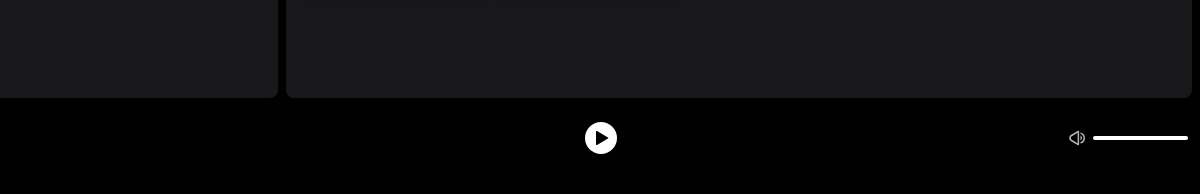
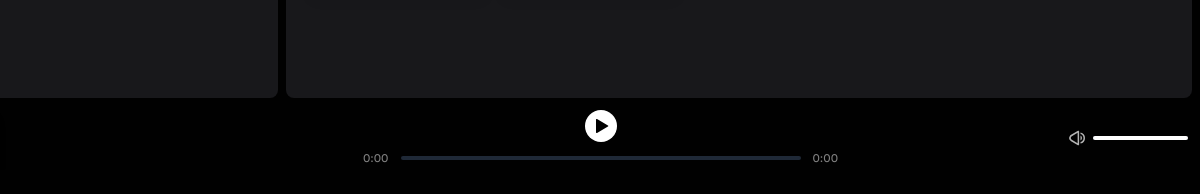
Before and after one commit to Callm3thebreeze/spotify-astro-clone, an Astro site: page / in a window 1280 px wide. Shown: the part 606-800 px from the top of the page, 80-1280 px from the left. Built offline with nearby package versions, Linux system fonts and the light colour scheme; Astro itself is replaced by a stand-in of ours.

Commit message:
song control working

```diff
--- a/src/components/Player.jsx
+++ b/src/components/Player.jsx
@@ -75,6 +75,56 @@ const CurrentSong = ({ image, title, artists }) => {
         <h3 className="font-semibold text-sm block">{title}</h3>
         <span className="text-xs opacity-80">{artists?.join(", ")}</span>
       </div>
+    </div>
+  );
+};
+
+const SongControl = ({ audio }) => {
+  const [currentTime, setCurrentTime] = useState(0);
+
+  useEffect(() => {
+    audio.current.addEventListener("timeupdate", handleTimeUpdate);
+
+    return () => {
+      audio.current.removeEventListener("timeupdate", handleTimeUpdate);
+    };
+  }, []);
+
+  const handleTimeUpdate = () => {
+    setCurrentTime(audio.current.currentTime);
+  };
+
+  const formatTime = (time) => {
+    if (time == null) return `0:00`;
+
+    const seconds = Math.floor(time % 60);
+    const minutes = Math.floor(time / 60);
+
+    return `${minutes}:${seconds.toString().padStart(2, "0")}`;
+  };
+
+  const duration = audio?.current?.duration ?? 0;
+
+  return (
+    <div className="flex gap-x-3 text-xs pt-2">
+      <span className="opacity-50 w-12 text-right">
+        {formatTime(currentTime)}
+      </span>
+
+      <Slider
+        value={[currentTime]}
+        max={audio?.current?.duration ?? 0}
+        min={0}
+        className="w-[400px]"
+        onValueChange={(value) => {
+          const [newCurrentTime] = value;
+          audio.current.currentTime = newCurrentTime;
+        }}
+      />
+
+      <span className="opacity-50 w-12">
+        {duration ? formatTime(duration) : "0:00"}
+      </span>
     </div>
   );
 };
@@ -159,6 +209,7 @@ export function Player() {
           <button className="bg-white rounded-full p-2" onClick={handleClick}>
             {isPlaying ? <Pause /> : <Play />}
           </button>
+          <SongControl audio={audioRef} />
           <audio ref={audioRef} />
         </div>
       </div>
--- a/src/env.d.ts
+++ b/src/env.d.ts
@@ -1 +1,2 @@
+/// <reference path="../.astro/types.d.ts" />
 /// <reference types="astro/client" />
```
